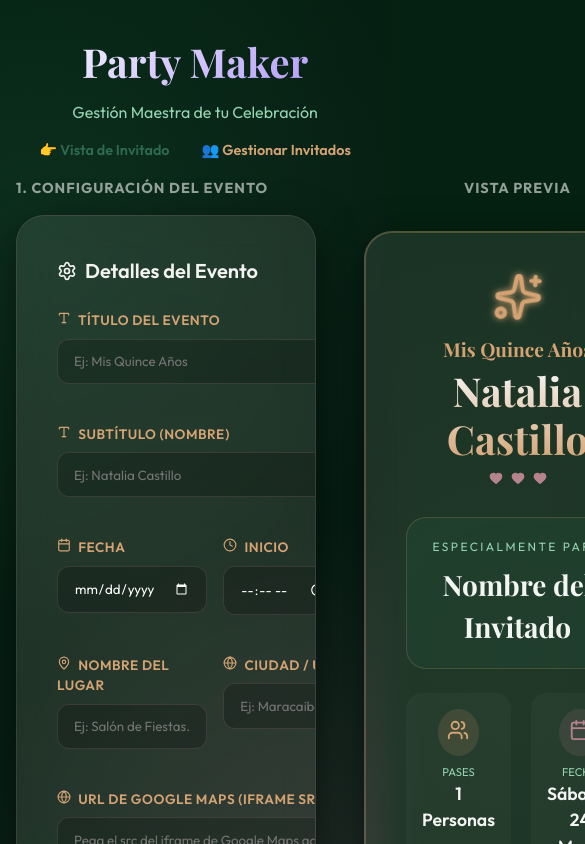
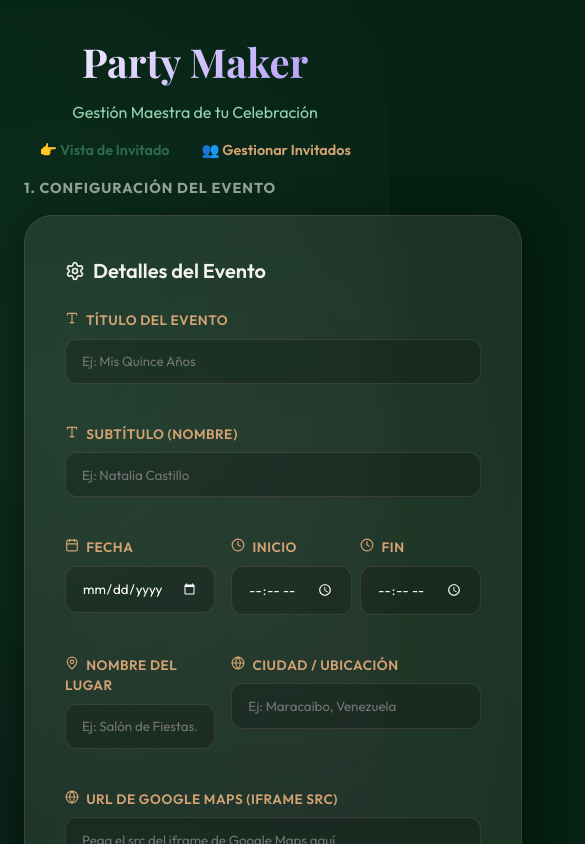
Before and after one commit to hadercode/invitation_party, a React (Vite) app: page / in a window 390 px wide. Shown: the top 844 px of the page, 585 px wide, since content can reach past the window. Built offline with nearby package versions, Linux system fonts and the light colour scheme; no server answers; the database is empty; a web font is replaced by a local one.

Commit message:
fix: diseño responsivo en vista de admin para móviles

```diff
--- a/src/features/admin/AdminView.tsx
+++ b/src/features/admin/AdminView.tsx
@@ -52,7 +52,7 @@ const AdminView: React.FC = () => {
                 </div>
             </header>
 
-            <main className="invitation-container" style={{ display: 'grid', gridTemplateColumns: 'minmax(300px, 550px) 1fr', gap: '3rem', padding: '0 1rem', maxWidth: '1300px', margin: '0 auto', alignItems: 'start' }}>
+            <main className="invitation-container">
                 <div className="admin-controls" style={{ display: 'flex', flexDirection: 'column', gap: '2rem' }}>
                     <section>
                         <h3 style={{ opacity: 0.6, fontSize: '0.9rem', textTransform: 'uppercase', letterSpacing: '1px', marginBottom: '1rem' }}>
@@ -62,7 +62,7 @@ const AdminView: React.FC = () => {
                     </section>
                 </div>
 
-                <div className="preview-section" style={{ position: 'sticky', top: '2rem' }}>
+                <div className="preview-section">
                     <h3 style={{ marginBottom: '2rem', opacity: 0.6, fontSize: '0.9rem', textTransform: 'uppercase', letterSpacing: '1px', textAlign: 'center' }}>
                         Vista Previa {selectedGuest && <span style={{ color: 'var(--secondary)' }}> ( {selectedGuest.recipient} )</span>}
                     </h3>
--- a/src/index.css
+++ b/src/index.css
@@ -142,9 +142,9 @@ h2,
 }
 
 .invitation-container {
-  max-width: 950px;
-  margin: 3rem auto;
-  padding: 1.5rem;
+  max-width: 1300px;
+  margin: 0 auto 3rem;
+  padding: 0 1.5rem;
   display: grid;
   gap: 3rem;
   z-index: 1;
@@ -152,8 +152,13 @@ h2,
 
 @media (min-width: 850px) {
   .invitation-container {
-    grid-template-columns: 1fr 1.2fr;
+    grid-template-columns: minmax(300px, 550px) 1fr;
     align-items: start;
+  }
+
+  .preview-section {
+    position: sticky;
+    top: 2rem;
   }
 }
 
```
